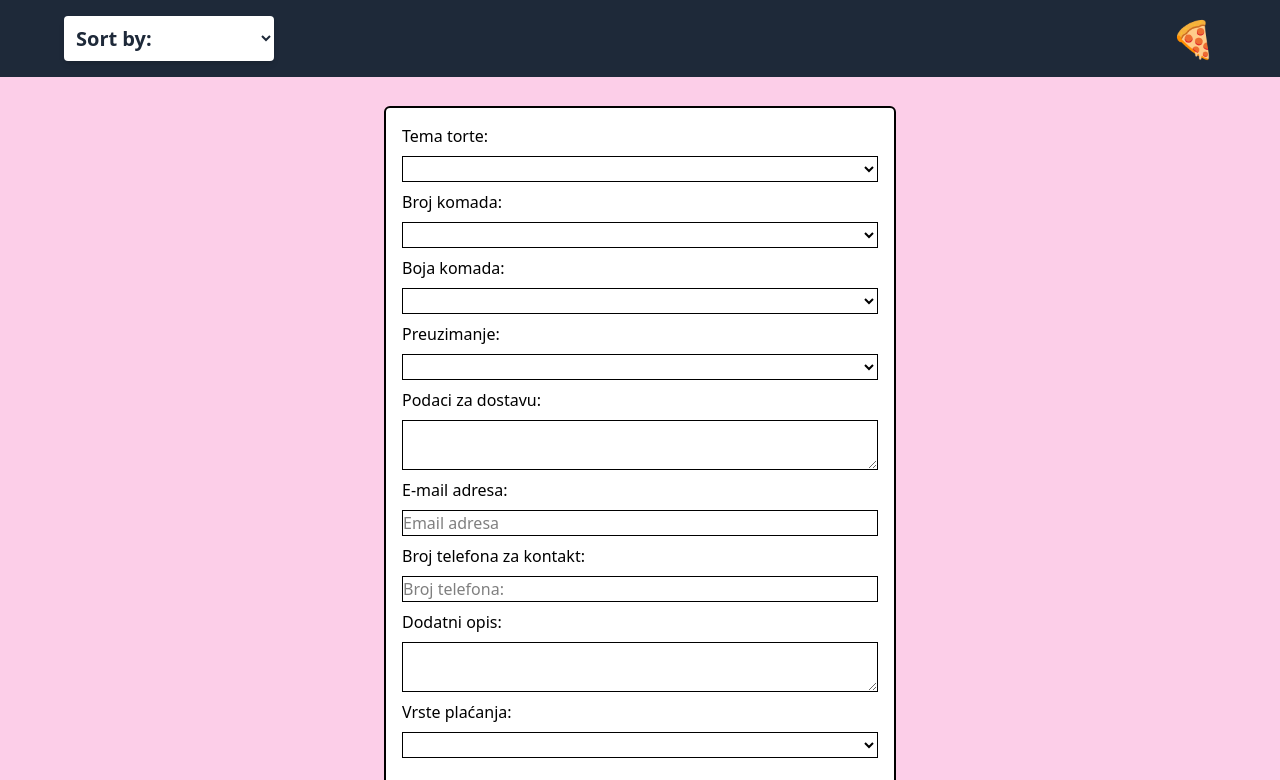
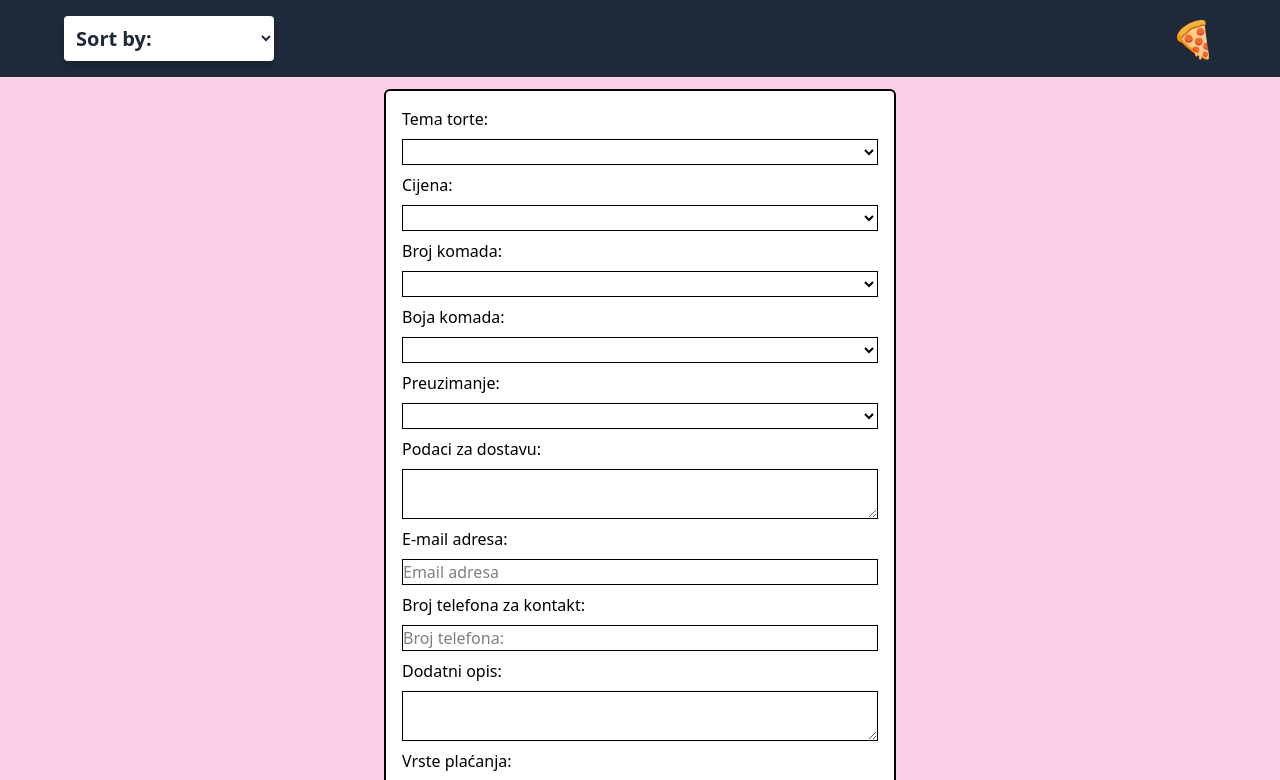
Before and after one commit to edinvnode/pizza-app-nextjs, a Next.js app: page /contact in a window 1280 px wide. Shown: the top 780 px of the page. Built offline with nearby package versions, Linux system fonts and the light colour scheme; no server answers; a web font is replaced by a local one.

Commit message:
Contact form changes

```diff
--- a/app/api/send-email/route.ts
+++ b/app/api/send-email/route.ts
@@ -14,6 +14,7 @@ export async function POST(req: Request) {
       html: `
         <h2>Nova narudžba torte</h2>
         <p><strong>Tema torte:</strong> ${data.temaTorte}</p>
+        <p><strong>Cijena:</strong> ${data.cijena}</p>
         <p><strong>Broj komada:</strong> ${data.brojKomada}</p>
         <p><strong>Boja komada:</strong> ${data.bojKomada}</p>
         <p><strong>Preuzimanje:</strong> ${data.preuzimanje}</p>
--- a/app/contact/page.tsx
+++ b/app/contact/page.tsx
@@ -8,6 +8,7 @@ export default function Contact() {
   const [submitting, setSubmitting] = useState<boolean>(false);
   const [formData, setFormData] = useState({
     temaTorte: '',
+    cijena: '',
     brojKomada: '',
     bojaKomada: '',
     preuzimanje: '',
@@ -20,6 +21,7 @@ export default function Contact() {
 
   const isDisabled =
     formData.temaTorte === '' ||
+    formData.cijena === '' ||
     formData.brojKomada === '' ||
     formData.bojaKomada === '' ||
     formData.preuzimanje === '' ||
@@ -58,6 +60,7 @@ export default function Contact() {
 
       setFormData({
         temaTorte: '',
+        cijena: '',
         brojKomada: '',
         bojaKomada: '',
         preuzimanje: '',
@@ -95,16 +98,32 @@ export default function Contact() {
           value={formData.temaTorte}
         >
           <option value=""></option>
-          <option value="Bez naljepnica (1.5KM/komadu)">
-            Bez naljepnica (1.5KM/komadu)
+
+          <option value="Frozen">Frozen</option>
+          <option value="Paw Patrol">Paw Patrol</option>
+          <option value="Barbie">Barbie</option>
+          <option value="Minnie mouse">Minnie mouse</option>
+          <option value="Spiderman">Spiderman</option>
+          <option value="Nindža kornjače">Nindža kornjače</option>
+          <option value="Cars">Cars</option>
+          <option value="Mickey mouse">Mickey mouse</option>
+          <option value="Minecraft">Minecraft</option>
+          <option value="Ili po drugoj želji">Ili po drugoj želji</option>
+        </select>
+
+        <label className="">Cijena:</label>
+        <select
+          className="my-2 border border-black"
+          name="cijena"
+          onChange={handleChange}
+          value={formData.cijena}
+        >
+          <option value=""></option>
+          <option value="Bez slatkiša (1.5KM/komad)">
+            Bez slatkiša (1.5KM/komad)
           </option>
-          <option value="A je to (3KM/kriški)">A je to (3KM/kriški)</option>
-          <option value="Ariel mala sirena (3KM/kriški)">
-            Ariel mala sirena (3KM/kriški)
-          </option>
-          <option value="Batman (3KM/kriški)">Batman (3KM/kriški)</option>
-          <option value="Uzorak po Vašem izboru (3KM/kriški)">
-            Uzorak po Vašem izboru (3KM/kriški)
+          <option value="Sa slatkišima (ovisno o vrsti – 3KM / 3.5KM / 4KM komad)">
+            Sa slatkišima (ovisno o vrsti – 3KM / 3.5KM / 4KM komad)
           </option>
         </select>
 
@@ -120,8 +139,10 @@ export default function Contact() {
           <option value="12">12</option>
           <option value="14">14</option>
           <option value="20">20</option>
+          <option value="24">24</option>
+          <option value="30">30</option>
+          <option value="36">36</option>
         </select>
-
         <label className="">Boja komada:</label>
         <select
           className="my-2 border border-black"
@@ -134,7 +155,6 @@ export default function Contact() {
           <option value="Bijela">Bijela</option>
           <option value="Žuta">Žuta</option>
         </select>
-
         <label>Preuzimanje:</label>
         <select
           className="my-2 border border-black"
@@ -147,7 +167,6 @@ export default function Contact() {
             Osobno preuzimanje (plaćanje gotovinom)
           </option>
         </select>
-
         <label className="">Podaci za dostavu:</label>
         <textarea
           className="my-2 border border-black"
@@ -155,7 +174,6 @@ export default function Contact() {
           onChange={handleChange}
           value={formData.podaciZaDostavu}
         />
-
         <label className="">E-mail adresa:</label>
         <input
           type="email"
@@ -165,7 +183,6 @@ export default function Contact() {
           onChange={handleChange}
           value={formData.email}
         />
-
         <label className="">Broj telefona za kontakt:</label>
         <input
           type="text"
@@ -175,7 +192,6 @@ export default function Contact() {
           onChange={handleChange}
           value={formData.brojTelefona}
         />
-
         <label className="">Dodatni opis:</label>
         <textarea
           className="my-2 border border-black"
@@ -183,7 +199,6 @@ export default function Contact() {
           onChange={handleChange}
           value={formData.dodatniOpis}
         />
-
         <label className="">Vrste plaćanja:</label>
         <select
           className="my-2 border border-black"
@@ -200,7 +215,6 @@ export default function Contact() {
             Transakcijski po ponudi
           </option>
         </select>
-
         <button
           type="submit"
           className={`rounded-lg mt-4 py-2 ${
@@ -212,7 +226,6 @@ export default function Contact() {
         >
           {submitting ? <Spinner size={30} /> : 'Pošalji'}
         </button>
-
         <p
           className={`text-center mt-2 ${
             isDisabled ? 'text-red-500' : 'text-green-500'
```
